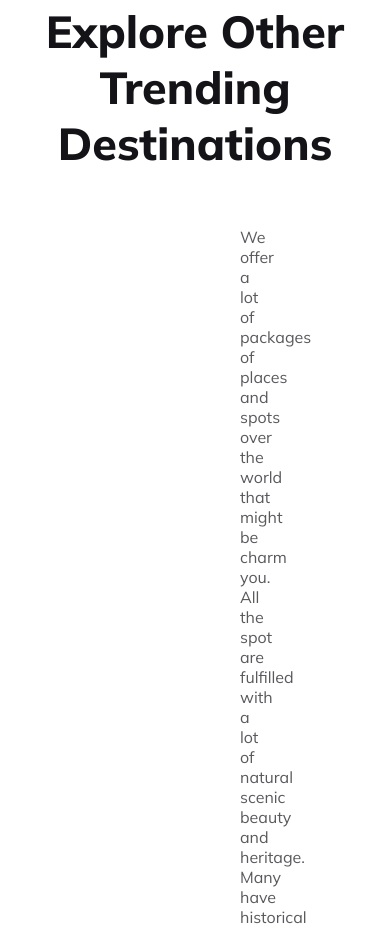
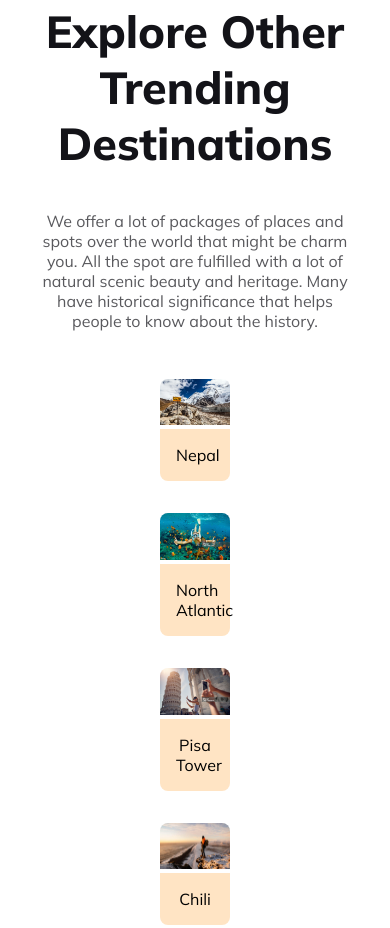
Before and after one commit to gazimaksudur2/dive-to-the-nature, a plain HTML site: page index.html in a window 390 px wide. Shown: the part 8000-8928 px from the top of the page. Drawn offline with Linux system fonts and the light colour scheme.

Commit message:
All is well

```diff
--- a/styles/responsive.css
+++ b/styles/responsive.css
@@ -177,6 +177,12 @@
   }
   /* deals & discount section style ends here  */
 
+
+.explore .primary-description{
+    text-align: center;
+    padding: 1rem 2rem;
+  }
+
   /* simple section styles starts here  */
   .simple-section {
     max-width: 100%;
@@ -271,38 +277,3 @@
   /* footer style ends here  */
 }
 /* media query for small size device ends here  */
-
-/* garbase goes below
-
-nav .mainMenu {
-    height: 100vh;
-    position: fixed;
-    top: 0;
-    right: 0;
-    left: 0;
-    z-index: 10;
-    flex-direction: column;
-    justify-content: center;
-    align-items: center;
-    background: black;
-    transition: top 1s ease;
-    display: none;
-}
-nav .mainMenu .closeMenu{
-    display: block;
-    position: absolute;
-    top: 1.3rem;
-    right: 1.3rem;
-}
-nav .openMenu{
-    display: block;
-}
-nav .mainMenu li a:hover{
-    background: none;
-    color: bisque;
-    font-size: 1.5rem;
-}
-.icns i {
-    display: inline-block;
-    padding: 12px;
-} */
```
